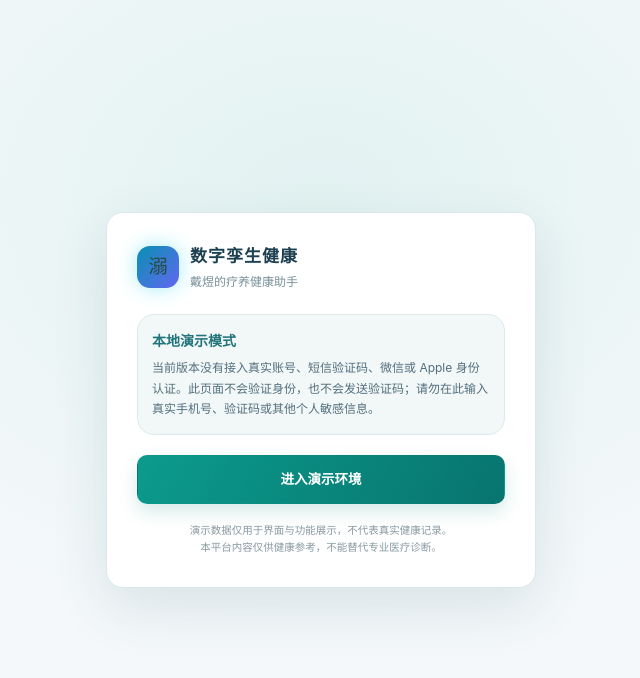
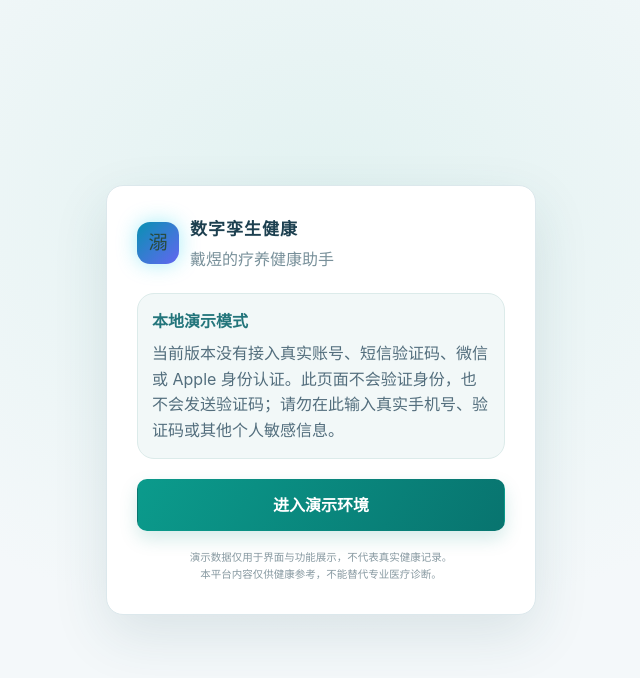
Before and after one commit to Ternence-Dai/Human-Digital-Twin-Health, a website: page index.html in a window 1280 px wide. Shown: the whole page, without its empty margins (319-959 px from the left). Drawn offline with Linux system fonts and the light colour scheme.

Commit message:
Restore valid readability stylesheet link for v4 shell

```diff
--- a/index.html
+++ b/index.html
@@ -11,7 +11,7 @@
 <style>.skip-link{position:fixed;top:12px;left:16px;z-index:10000;transform:translateY(-180%);padding:12px 16px;border:2px solid #f59e0b;border-radius:9px;background:#fff;color:#14202b;font-weight:700;text-decoration:none;box-shadow:0 8px 24px rgba(0,0,0,.24)}.skip-link:focus{transform:translateY(0);outline:3px solid #f59e0b;outline-offset:3px}.skip-link[hidden]{display:none}</style>
 
 <link rel="stylesheet" href="./assets/css/reference-platform-v4.css?v=20261022-reference-v4">
-./assets/css/readability-accessibility-v10.css?v=20261021-v10
+<link rel="stylesheet" href="./assets/css/readability-accessibility-v10.css?v=20261021-v10">
 
 </head>
 <body data-workspace="health">
```
